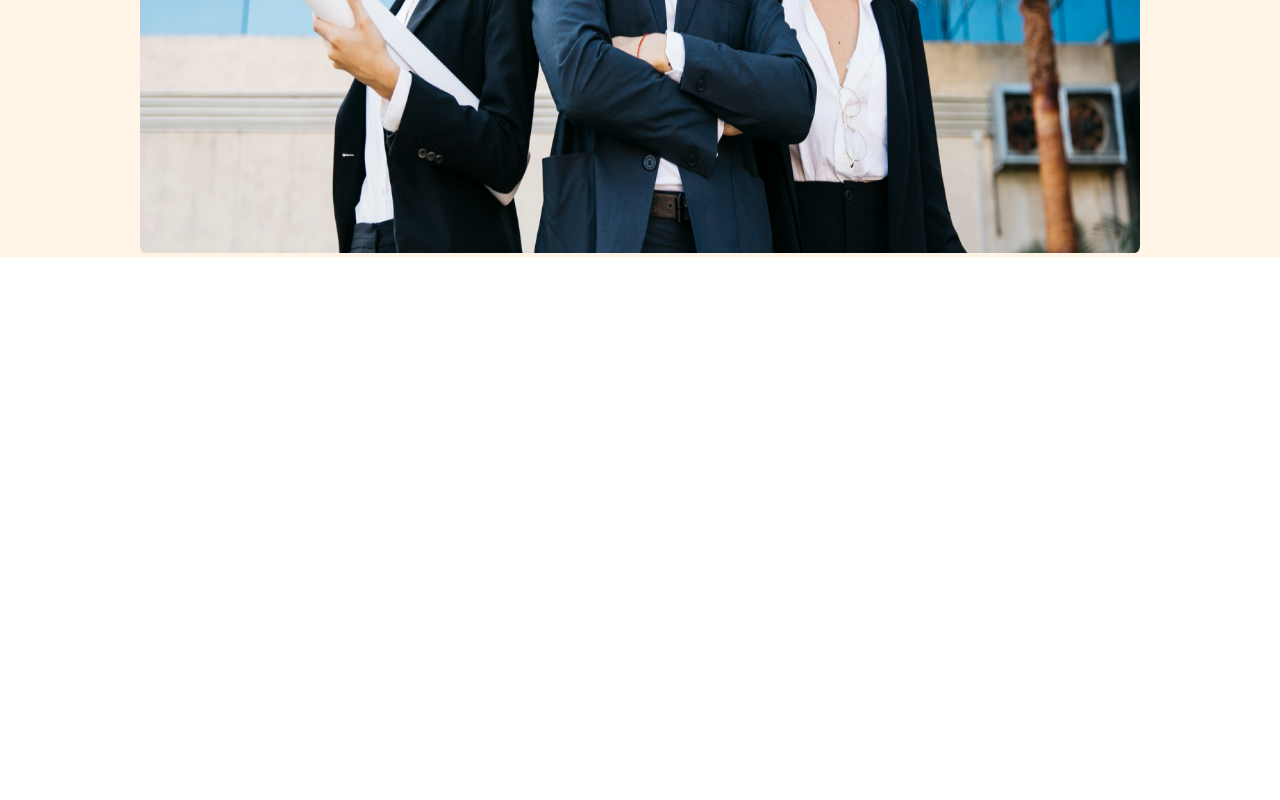
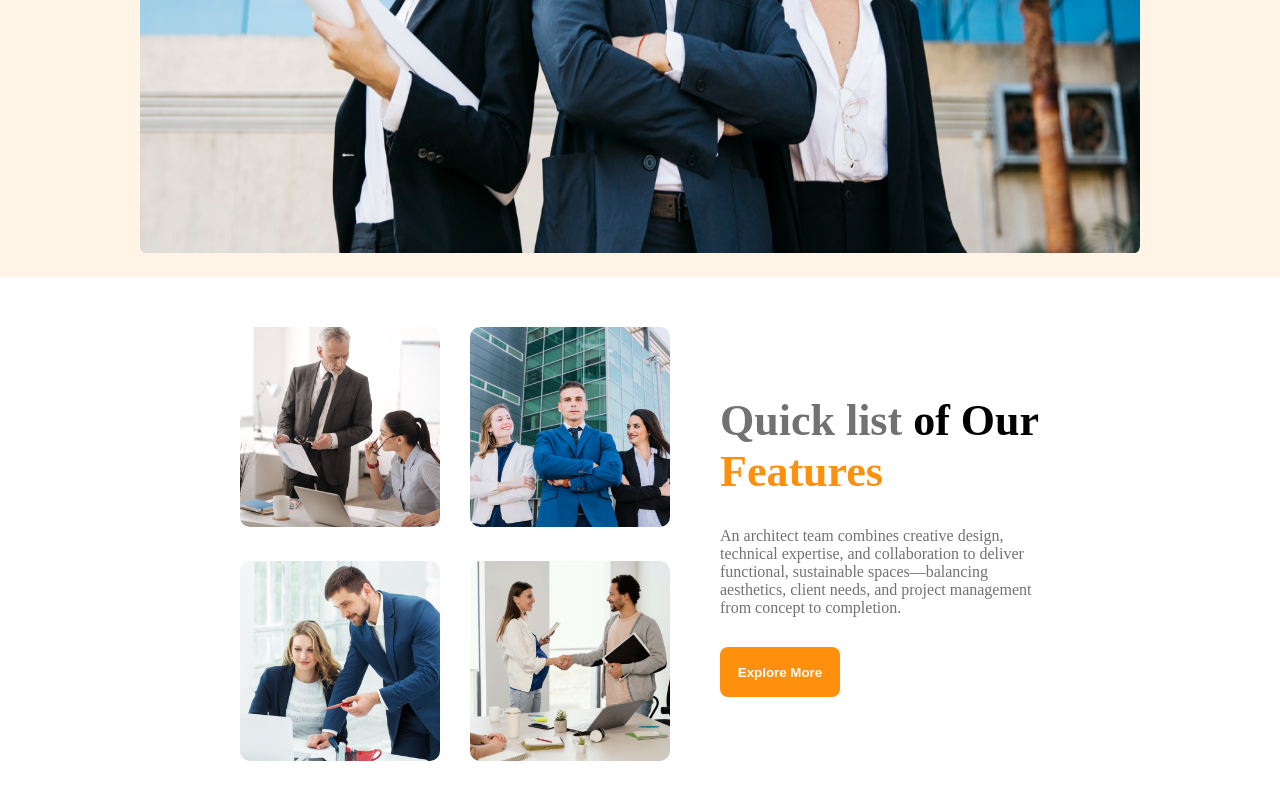
Before and after one commit to badsha-sheikh/module-eight-practice, a plain HTML site: page index.html in a window 1280 px wide. Shown: the part 808-1608 px from the top of the page. Before the commit the page ends 1065 px from the top, so only its background shows below. Drawn offline with Linux system fonts and the light colour scheme.

Commit message:
adding features sectinon 1

```diff
--- a/index.html
+++ b/index.html
@@ -23,7 +23,10 @@
       </nav>
       <div class="header-banner">
         <div class="banner-info">
-          <h1 class="banner-heading font-dark-1">Brand New <br> Group of Architects</h1>
+          <h1 class="banner-heading font-dark-1">
+            Brand New <br />
+            Group of Architects
+          </h1>
           <p class="banner-description font-dark-3">
             Creative architect blending aesthetics with functionality,
             passionate about sustainable design, urban planning, and innovation.
@@ -33,11 +36,44 @@
           <button class="web-btn">Explore More</button>
         </div>
         <div class="banner-img">
-          <img class="web-banner-img" src="Images/banner.png" alt="Web banner image" />
+          <img
+            class="web-banner-img"
+            src="Images/banner.png"
+            alt="Web banner image"
+          />
         </div>
       </div>
     </header>
-    <main></main>
+    <main>
+      <section class="quick-features-section">
+        <div class="quick-features display-flex">
+        <div class="quick-features-img">
+          <div class="img">
+            <img src="Images/team1.png" alt="Features team images" />
+          </div>
+          <div class="img">
+            <img src="Images/team2.png" alt="Features team images" />
+          </div>
+          <div class="img">
+            <img src="Images/team3.png" alt="Features team images" />
+          </div>
+          <div class="img">
+            <img src="Images/team4.png" alt="Features team images" />
+          </div>
+        </div>
+        <div class="quick-features-info">
+          <h1> <span class="quick-list font-dark-3 ">Quick list </span> of Our<span class="features"> Features</span></h1>
+          <p class="features-description font-dark-3 ">
+            An architect team combines creative design, technical expertise, and
+            collaboration to deliver functional, sustainable spaces—balancing
+            aesthetics, client needs, and project management from concept to
+            completion.
+          </p>
+          <button class="features-btn web-btn">Explore More</button>
+        </div>
+        </div>
+      </section>
+    </main>
     <footer></footer>
   </body>
 </html>
--- a/style.css
+++ b/style.css
@@ -1,26 +1,26 @@
-*{
+* {
   margin: 0;
   padding: 0;
   box-sizing: border-box;
 }
 /* Shared Styles start point */
-.font-dark-1{
+.font-dark-1 {
   color: #131313;
 }
-.font-dark-2{
+.font-dark-2 {
   color: #424242;
 }
-.font-dark-3{
+.font-dark-3 {
   color: #727272;
 }
 
-.display-flex{
+.display-flex {
   display: flex;
 }
-.web-btn{
+.web-btn {
   height: 50px;
   width: 120px;
-    background-color: #FF900E;
+  background-color: #ff900e;
   color: #ffffff;
   font-weight: 600;
   border: none;
@@ -30,54 +30,79 @@ color: #131313;
 /* Shared Styles end point */
 
 /* Navbar Style */
-.web-header{
+.web-header {
   background-color: rgba(255, 144, 14, 0.1);
 }
-nav{
+nav {
   justify-content: space-between;
   align-items: center;
   max-width: 800px;
   margin: 0px auto;
   padding-top: 40px;
-
-
 }
-.nav-heading{
+.nav-heading {
   font-size: 2.5rem;
 }
-nav ul{
+nav ul {
   list-style: none;
-
 }
-.links{
+.links {
   text-decoration: none;
   padding-left: 20px;
   font-size: 1.2rem;
 }
 /* Banner Design */
 
-.header-banner{
+.header-banner {
   margin-top: 50px;
 }
-.banner-heading{
+.banner-heading {
   font-size: 3rem;
 }
-.banner-img{
+.banner-img {
   max-width: 1000px;
   margin: 0 auto;
   border-radius: 9px;
+  padding-bottom: 20px;
 }
-.web-banner-img{
+.web-banner-img {
   width: 100%;
   height: 80vh;
   margin-top: 30px;
 }
 
-.banner-info{
+.banner-info {
   text-align: center;
   max-width: 800px;
   margin: 0 auto;
 }
-.banner-description{
+.banner-description {
   padding: 20px 0px;
 }
+/* Quick Features Section */
+.quick-features-section {
+  max-width: 800px;
+  margin: 50px auto;
+}
+.quick-features {
+  align-items: center;
+  gap: 50px;
+}
+.quick-features-img {
+  display: grid;
+  gap: 30px;
+  grid-template-columns: repeat(2, 1fr);
+}
+.quick-features-img img {
+  width: 200px;
+  border-radius: 10px;
+}
+.features-description {
+  padding: 30px 0px;
+}
+.quick-features-info h1 {
+  font-size: 2.75rem;
+}
+.features {
+  color: #ff900e;
+}
```
Lines whose indentation alone changed are shown as unchanged.
